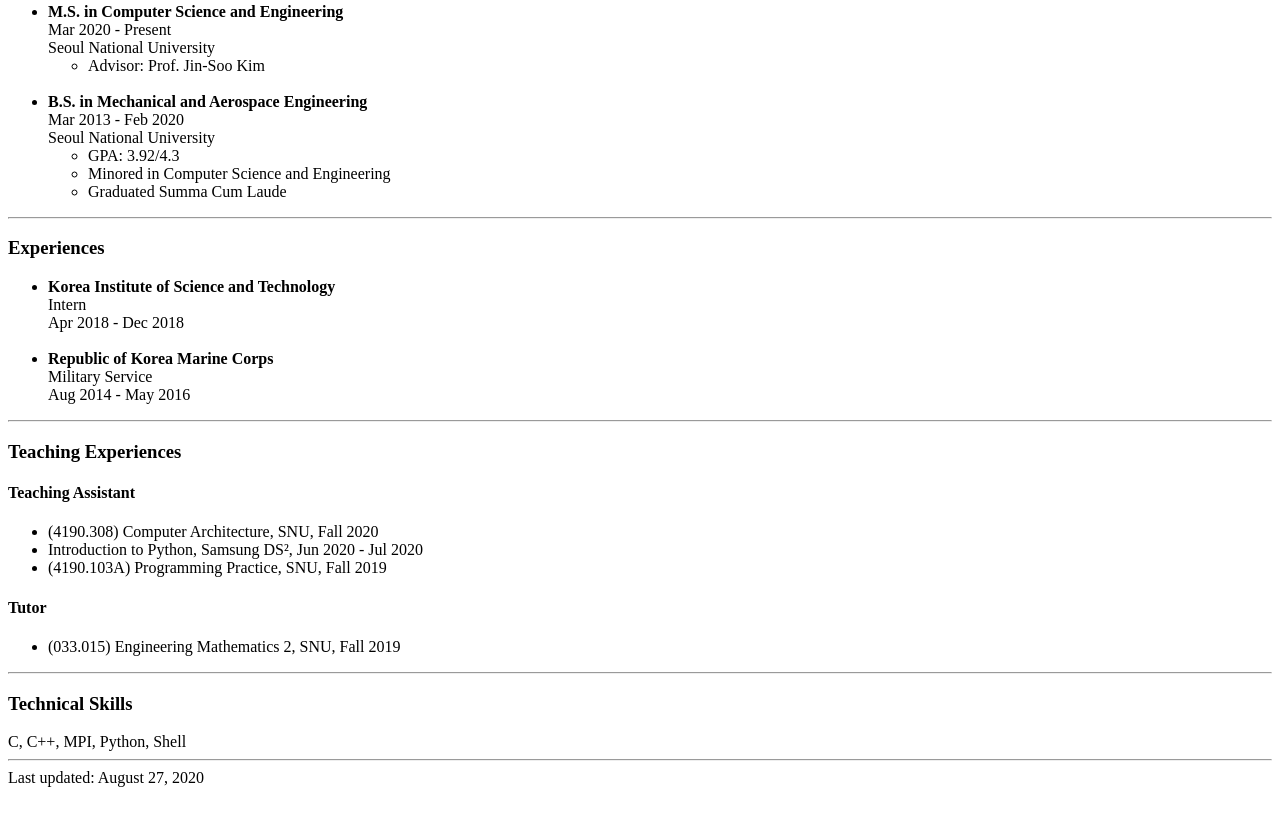
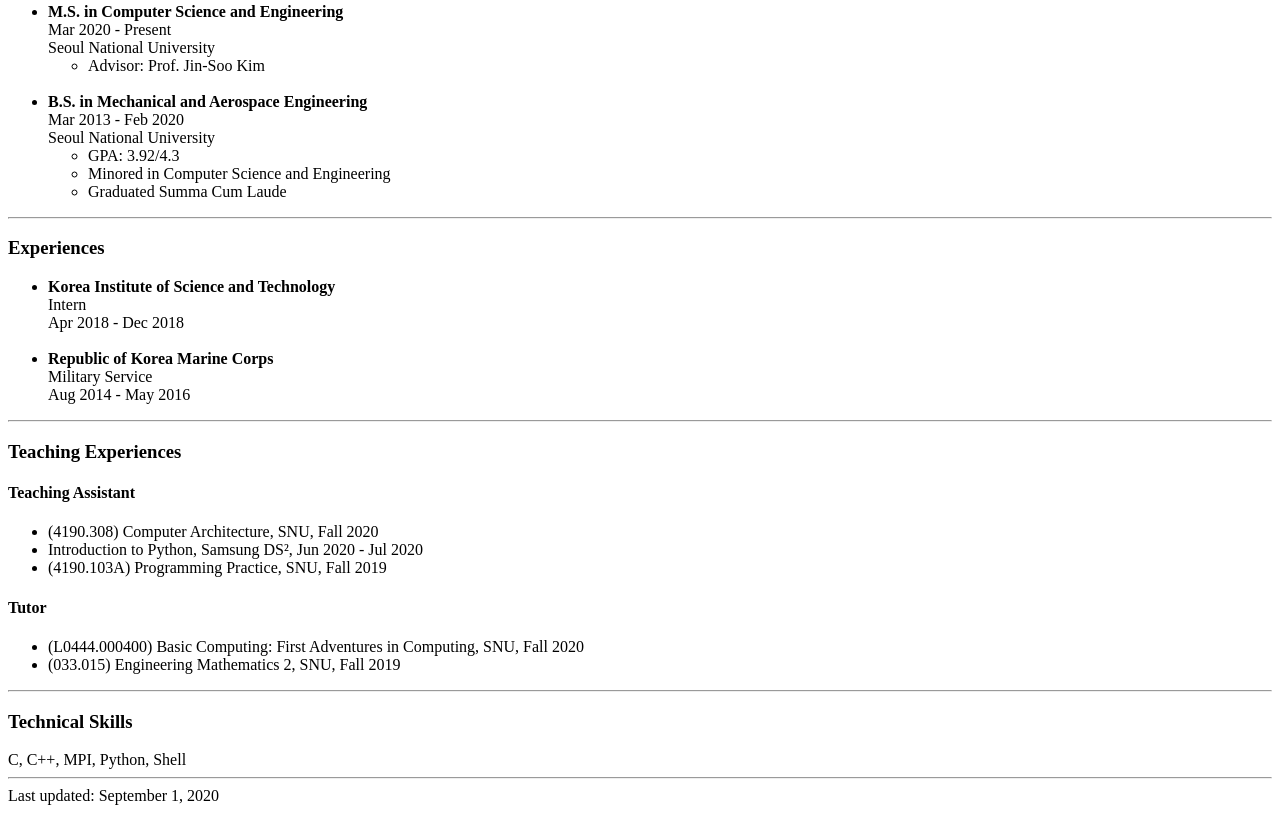
Before and after one commit to abcinje/abcinje.github.io, a plain HTML site: page index.html in a window 1280 px wide. Shown: the part 381-1194 px from the top of the page. Drawn offline with Linux system fonts and the light colour scheme.

Commit message:
Update index.html

```diff
--- a/index.html
+++ b/index.html
@@ -75,6 +75,7 @@
       </ul>
     <h4>Tutor</h4>
       <ul>
+        <li>(L0444.000400) Basic Computing: First Adventures in Computing, SNU, Fall 2020</li>
         <li>(033.015) Engineering Mathematics 2, SNU, Fall 2019</li>
       </ul>
 
@@ -85,6 +86,6 @@
 
     <hr>
 
-    Last updated: August 27, 2020
+    Last updated: September 1, 2020
   </body>
 </html>
```
